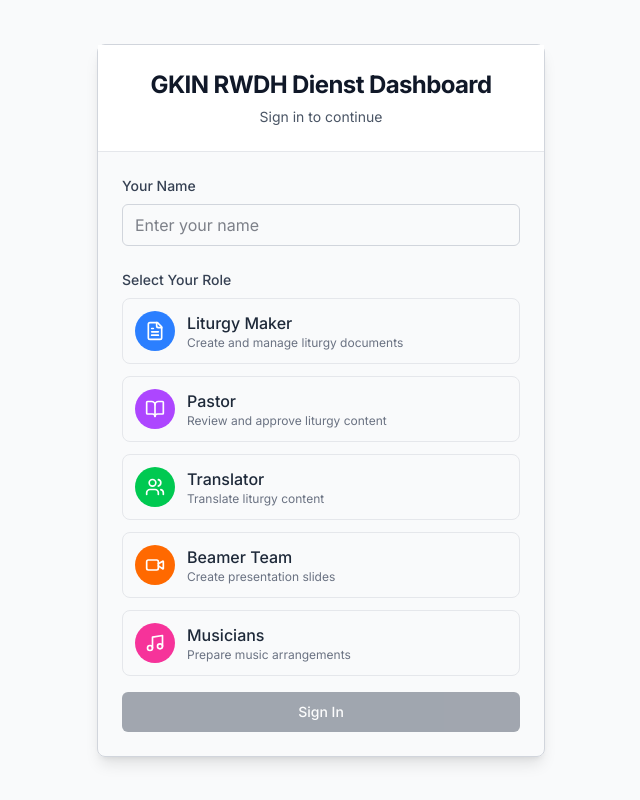
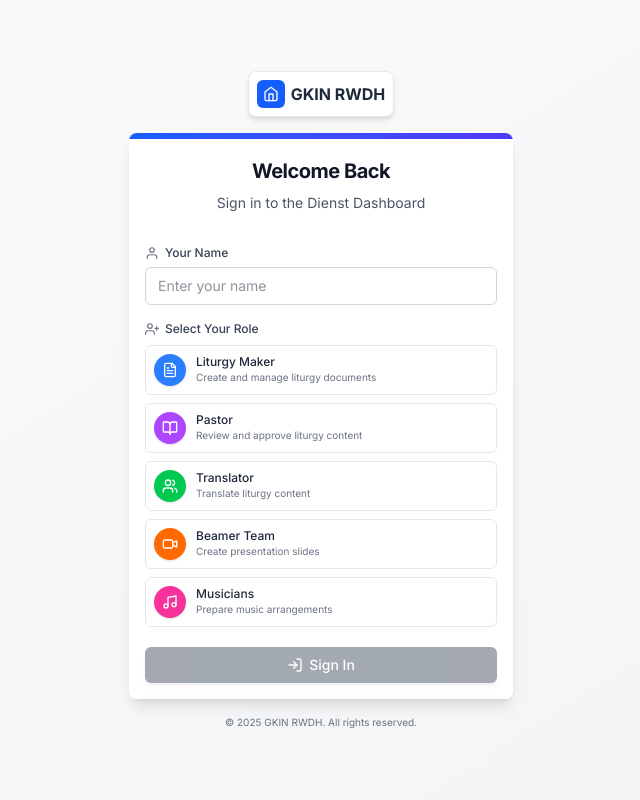
Before and after one commit to noturnachs/gkin, a React (Vite) app: page /login in a window 1280 px wide. Shown: the whole page, without its empty margins (319-959 px from the left). Built offline with nearby package versions, Linux system fonts and the light colour scheme.

Commit message:
Update login-page.jsx

```diff
--- a/src/components/login-page.jsx
+++ b/src/components/login-page.jsx
@@ -1,8 +1,15 @@
 import { useState, useEffect } from "react";
 import { Button } from "./ui/button";
-import { Card, CardContent, CardDescription, CardFooter, CardHeader, CardTitle } from "./ui/card";
-import { FileText, Users, Music, Video, BookOpen } from "lucide-react";
-import { useNavigate } from 'react-router-dom';
+import {
+  Card,
+  CardContent,
+  CardDescription,
+  CardFooter,
+  CardHeader,
+  CardTitle,
+} from "./ui/card";
+import { FileText, Users, Music, Video, BookOpen, LogIn } from "lucide-react";
+import { useNavigate } from "react-router-dom";
 
 const roles = [
   {
@@ -13,7 +20,7 @@ const roles = [
     textColor: "text-blue-700",
     bgColor: "bg-blue-50",
     borderColor: "border-blue-200",
-    description: "Create and manage liturgy documents"
+    description: "Create and manage liturgy documents",
   },
   {
     id: "pastor",
@@ -23,7 +30,7 @@ const roles = [
     textColor: "text-purple-700",
     bgColor: "bg-purple-50",
     borderColor: "border-purple-200",
-    description: "Review and approve liturgy content"
+    description: "Review and approve liturgy content",
   },
   {
     id: "translation",
@@ -33,7 +40,7 @@ const roles = [
     textColor: "text-green-700",
     bgColor: "bg-green-50",
     borderColor: "border-green-200",
-    description: "Translate liturgy content"
+    description: "Translate liturgy content",
   },
   {
     id: "beamer",
@@ -43,7 +50,7 @@ const roles = [
     textColor: "text-orange-700",
     bgColor: "bg-orange-50",
     borderColor: "border-orange-200",
-    description: "Create presentation slides"
+    description: "Create presentation slides",
   },
   {
     id: "music",
@@ -53,8 +60,8 @@ const roles = [
     textColor: "text-pink-700",
     bgColor: "bg-pink-50",
     borderColor: "border-pink-200",
-    description: "Prepare music arrangements"
-  }
+    description: "Prepare music arrangements",
+  },
 ];
 
 export function LoginPage() {
@@ -65,9 +72,9 @@ export function LoginPage() {
 
   // Check if user is already logged in
   useEffect(() => {
-    const user = localStorage.getItem('currentUser');
+    const user = localStorage.getItem("currentUser");
     if (user) {
-      navigate('/');
+      navigate("/");
     }
   }, [navigate]);
 
@@ -81,68 +88,168 @@ export function LoginPage() {
       const user = {
         id: Math.floor(Math.random() * 1000),
         username: username,
-        role: selectedRole  // Store the entire role object
+        role: selectedRole, // Store the entire role object
       };
 
       // Save user to localStorage
-      localStorage.setItem('currentUser', JSON.stringify(user));
-      navigate('/');
+      localStorage.setItem("currentUser", JSON.stringify(user));
+      navigate("/");
       setIsLoading(false);
     }, 800);
   };
 
   return (
-    <div className="min-h-screen bg-gray-50 flex items-center justify-center p-4">
-      <Card className="w-full max-w-md border border-gray-300 shadow-lg">
-        <CardHeader className="text-center border-b border-gray-200 bg-white">
-          <CardTitle className="text-2xl font-bold text-gray-900">GKIN RWDH Dienst Dashboard</CardTitle>
-          <CardDescription className="text-gray-600">Sign in to continue</CardDescription>
+    <div className="min-h-screen bg-gradient-to-br from-gray-50 to-gray-100 flex items-center justify-center p-3">
+      <div className="w-full max-w-sm">
+        {/* Logo/Brand Header */}
+        <div className="flex justify-center mb-4">
+          <div className="bg-white p-2 rounded-lg shadow-md border border-gray-200 flex items-center gap-1.5">
+            <div className="bg-blue-600 text-white p-1.5 rounded-md">
+              <svg
+                xmlns="http://www.w3.org/2000/svg"
+                width="16"
+                height="16"
+                viewBox="0 0 24 24"
+                fill="none"
+                stroke="currentColor"
+                strokeWidth="2"
+                strokeLinecap="round"
+                strokeLinejoin="round"
+              >
+                <path d="M3 9l9-7 9 7v11a2 2 0 0 1-2 2H5a2 2 0 0 1-2-2z"></path>
+                <polyline points="9 22 9 12 15 12 15 22"></polyline>
+              </svg>
+            </div>
+            <h1 className="text-base font-bold text-gray-800">GKIN RWDH</h1>
+          </div>
+        </div>
+
+        <Card className="border-0 shadow-lg overflow-hidden">
+          {/* Card Header with Decorative Element */}
+          <div className="relative">
+            <div className="absolute inset-0 bg-gradient-to-r from-blue-600 to-indigo-600 h-1.5"></div>
+            <CardHeader className="pt-6 pb-4 text-center bg-white">
+              <CardTitle className="text-xl font-bold text-gray-900">
+                Welcome Back
+              </CardTitle>
+              <CardDescription className="text-gray-600 mt-0.5 text-sm">
+                Sign in to the Dienst Dashboard
+              </CardDescription>
             </CardHeader>
+          </div>
 
-        <CardContent className="pt-6 pb-2 space-y-6">
-          {/* Username Input */}
-          <div className="space-y-2">
-            <label htmlFor="username" className="block text-sm font-medium text-gray-700">
+          <CardContent className="pt-4 pb-2 space-y-4 bg-white px-4">
+            {/* Username Input with Modern Styling */}
+            <div className="space-y-1.5">
+              <label
+                htmlFor="username"
+                className="block text-xs font-medium text-gray-700 flex items-center gap-1.5"
+              >
+                <svg
+                  xmlns="http://www.w3.org/2000/svg"
+                  width="14"
+                  height="14"
+                  viewBox="0 0 24 24"
+                  fill="none"
+                  stroke="currentColor"
+                  strokeWidth="2"
+                  strokeLinecap="round"
+                  strokeLinejoin="round"
+                  className="text-gray-500"
+                >
+                  <path d="M20 21v-2a4 4 0 0 0-4-4H8a4 4 0 0 0-4 4v2"></path>
+                  <circle cx="12" cy="7" r="4"></circle>
+                </svg>
                 Your Name
               </label>
+              <div className="relative">
                 <input
                   type="text"
                   id="username"
-              className="w-full px-3 py-2 border border-gray-300 rounded-md focus:outline-none focus:ring-2 focus:ring-blue-500 focus:border-blue-500"
+                  className="w-full pl-3 pr-8 py-2 border border-gray-300 rounded-md focus:outline-none focus:ring-2 focus:ring-blue-500 focus:border-blue-500 text-gray-800 text-sm"
                   placeholder="Enter your name"
                   value={username}
                   onChange={(e) => setUsername(e.target.value)}
                 />
+                {username && (
+                  <div className="absolute right-2.5 top-1/2 transform -translate-y-1/2">
+                    <div className="w-4 h-4 bg-green-500 rounded-full flex items-center justify-center">
+                      <svg
+                        xmlns="http://www.w3.org/2000/svg"
+                        width="10"
+                        height="10"
+                        viewBox="0 0 24 24"
+                        fill="none"
+                        stroke="white"
+                        strokeWidth="2"
+                        strokeLinecap="round"
+                        strokeLinejoin="round"
+                      >
+                        <polyline points="20 6 9 17 4 12"></polyline>
+                      </svg>
+                    </div>
+                  </div>
+                )}
+              </div>
             </div>
 
-          {/* Role Selection */}
+            {/* Role Selection with Enhanced Visual Design */}
             <div className="space-y-2">
-            <label className="block text-sm font-medium text-gray-700">
+              <label className="block text-xs font-medium text-gray-700 flex items-center gap-1.5">
+                <svg
+                  xmlns="http://www.w3.org/2000/svg"
+                  width="14"
+                  height="14"
+                  viewBox="0 0 24 24"
+                  fill="none"
+                  stroke="currentColor"
+                  strokeWidth="2"
+                  strokeLinecap="round"
+                  strokeLinejoin="round"
+                  className="text-gray-500"
+                >
+                  <path d="M16 21v-2a4 4 0 0 0-4-4H5a4 4 0 0 0-4 4v2"></path>
+                  <circle cx="8.5" cy="7" r="4"></circle>
+                  <line x1="20" y1="8" x2="20" y2="14"></line>
+                  <line x1="23" y1="11" x2="17" y2="11"></line>
+                </svg>
                 Select Your Role
               </label>
-            <div className="grid grid-cols-1 gap-3">
+              <div className="grid grid-cols-1 gap-2">
                 {roles.map((role) => (
                   <div
                     key={role.id}
-                  className={`flex items-center p-3 rounded-lg cursor-pointer border transition-all ${
+                    className={`flex items-center p-2 rounded-md cursor-pointer border transition-all ${
                       selectedRole?.id === role.id
                         ? `${role.borderColor} ${role.bgColor} border-2`
-                      : 'border-gray-200 hover:border-gray-300 hover:bg-gray-50'
+                        : "border-gray-200 hover:border-gray-300 hover:bg-gray-50"
                     }`}
                     onClick={() => setSelectedRole(role)}
                   >
-                  <div className={`w-10 h-10 rounded-full ${role.color} flex items-center justify-center`}>
-                    <role.icon className="w-5 h-5 text-white" />
+                    <div
+                      className={`w-8 h-8 rounded-full ${role.color} flex items-center justify-center shadow-sm`}
+                    >
+                      <role.icon className="w-4 h-4 text-white" />
                     </div>
-                  <div className="ml-3">
-                    <div className={`font-medium ${selectedRole?.id === role.id ? role.textColor : 'text-gray-800'}`}>
+                    <div className="ml-2.5 flex-1 min-w-0">
+                      <div
+                        className={`font-medium text-xs truncate ${
+                          selectedRole?.id === role.id
+                            ? role.textColor
+                            : "text-gray-800"
+                        }`}
+                      >
                         {role.name}
                       </div>
-                    <div className="text-xs text-gray-500">{role.description}</div>
+                      <div className="text-[10px] text-gray-500 truncate">
+                        {role.description}
+                      </div>
                     </div>
                     {selectedRole?.id === role.id && (
                       <div className="ml-auto">
-                      <div className={`w-3 h-3 rounded-full ${role.color}`}></div>
+                        <div
+                          className={`w-2.5 h-2.5 rounded-full ${role.color}`}
+                        ></div>
                       </div>
                     )}
                   </div>
@@ -151,24 +258,65 @@ export function LoginPage() {
             </div>
           </CardContent>
 
-        <CardFooter className="flex justify-end pt-2 pb-6">
+          <CardFooter className="flex justify-end pt-3 pb-4 bg-white px-4">
             <Button
               onClick={handleLogin}
               disabled={!selectedRole || !username.trim() || isLoading}
-            className={`w-full ${
+              className={`w-full h-9 flex items-center justify-center gap-1.5 ${
                 selectedRole
-                ? selectedRole.id === "liturgy" ? "bg-blue-600 hover:bg-blue-700"
-                : selectedRole.id === "pastor" ? "bg-purple-600 hover:bg-purple-700"
-                : selectedRole.id === "translation" ? "bg-green-600 hover:bg-green-700"
-                : selectedRole.id === "beamer" ? "bg-orange-600 hover:bg-orange-700"
+                  ? selectedRole.id === "liturgy"
+                    ? "bg-blue-600 hover:bg-blue-700"
+                    : selectedRole.id === "pastor"
+                    ? "bg-purple-600 hover:bg-purple-700"
+                    : selectedRole.id === "translation"
+                    ? "bg-green-600 hover:bg-green-700"
+                    : selectedRole.id === "beamer"
+                    ? "bg-orange-600 hover:bg-orange-700"
                     : "bg-pink-600 hover:bg-pink-700"
                   : "bg-gray-600 hover:bg-gray-700"
-            } text-white font-medium`}
+              } text-white font-medium rounded-md shadow-md hover:shadow-lg transition-all text-sm`}
             >
-            {isLoading ? "Signing in..." : "Sign In"}
+              {isLoading ? (
+                <>
+                  <svg
+                    className="animate-spin h-4 w-4 text-white"
+                    xmlns="http://www.w3.org/2000/svg"
+                    fill="none"
+                    viewBox="0 0 24 24"
+                  >
+                    <circle
+                      className="opacity-25"
+                      cx="12"
+                      cy="12"
+                      r="10"
+                      stroke="currentColor"
+                      strokeWidth="4"
+                    ></circle>
+                    <path
+                      className="opacity-75"
+                      fill="currentColor"
+                      d="M4 12a8 8 0 018-8V0C5.373 0 0 5.373 0 12h4zm2 5.291A7.962 7.962 0 014 12H0c0 3.042 1.135 5.824 3 7.938l3-2.647z"
+                    ></path>
+                  </svg>
+                  <span>Signing in...</span>
+                </>
+              ) : (
+                <>
+                  <LogIn className="w-4 h-4" />
+                  <span>Sign In</span>
+                </>
+              )}
             </Button>
           </CardFooter>
         </Card>
+
+        {/* Footer */}
+        <div className="mt-4 text-center text-[10px] text-gray-500">
+          <p>
+            &copy; {new Date().getFullYear()} GKIN RWDH. All rights reserved.
+          </p>
+        </div>
+      </div>
     </div>
   );
 }
```
Lines whose indentation alone changed are shown as unchanged.
